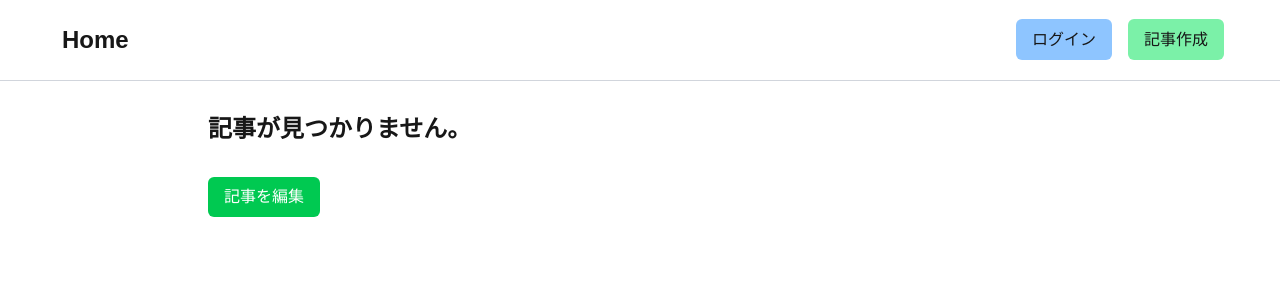
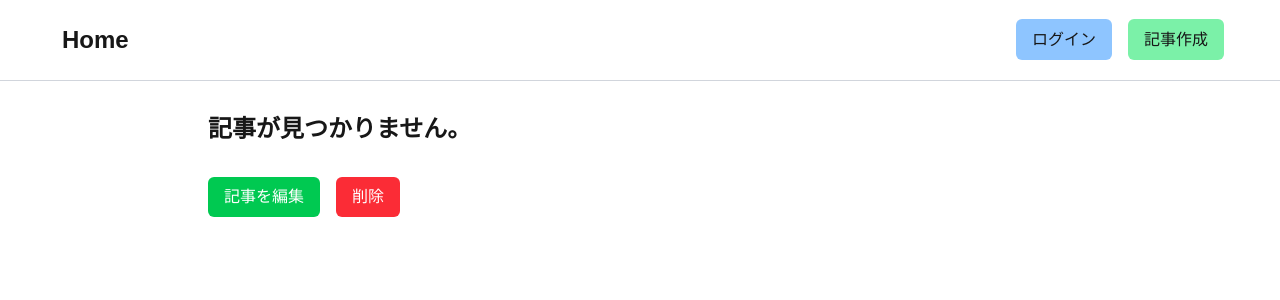
Before and after one commit to la-lala8701/my-blog, a Next.js app: page /post/1 in a window 1280 px wide. Shown: the top 300 px of the page. Built offline with nearby package versions, Linux system fonts and the light colour scheme.

Commit message:
✨ 削除ボタン追加

```diff
--- a/app/post/[id]/page.tsx
+++ b/app/post/[id]/page.tsx
@@ -18,6 +18,7 @@ export default function Post() {
             記事を編集
           </button>
         </Link>
+        <button className="ml-4 px-4 py-2 bg-red-500 text-white rounded-md hover:bg-red-600 cursor-pointer">削除</button>
       </Container>
     </div>
   );
```
